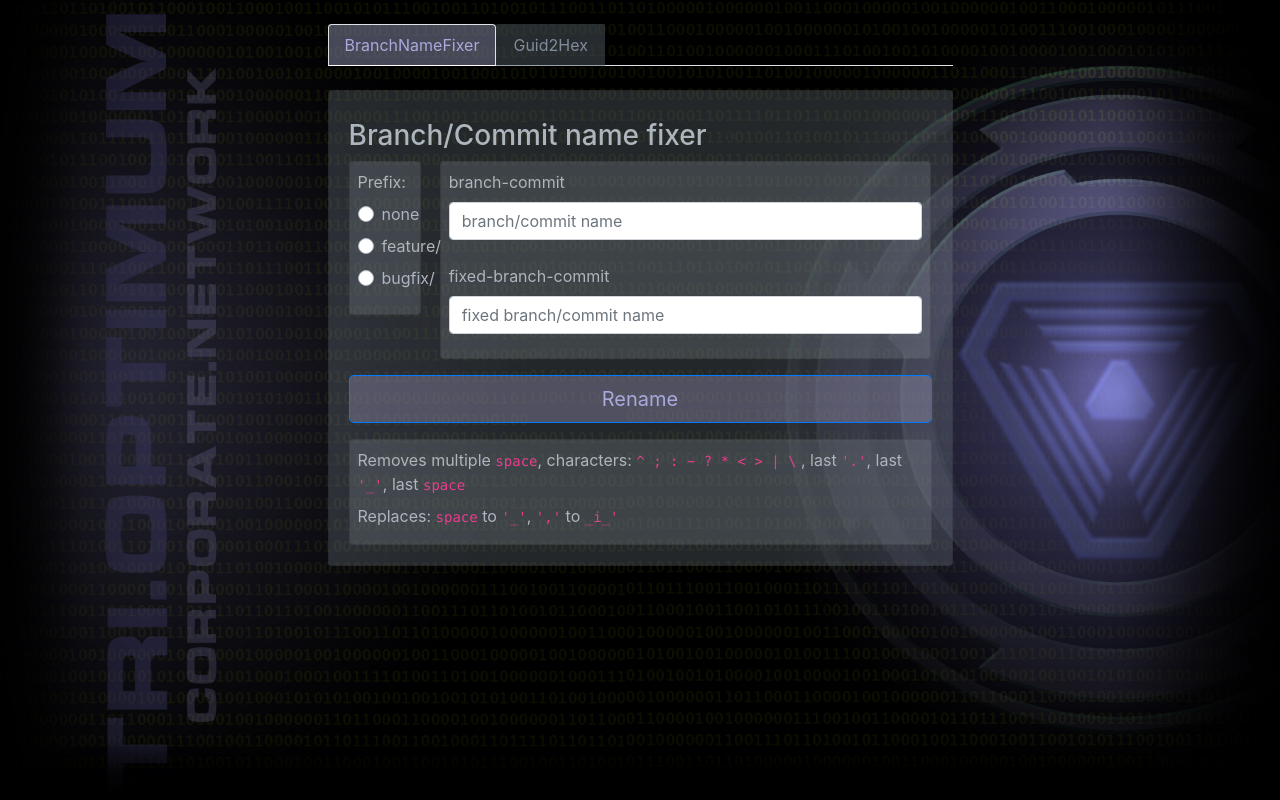
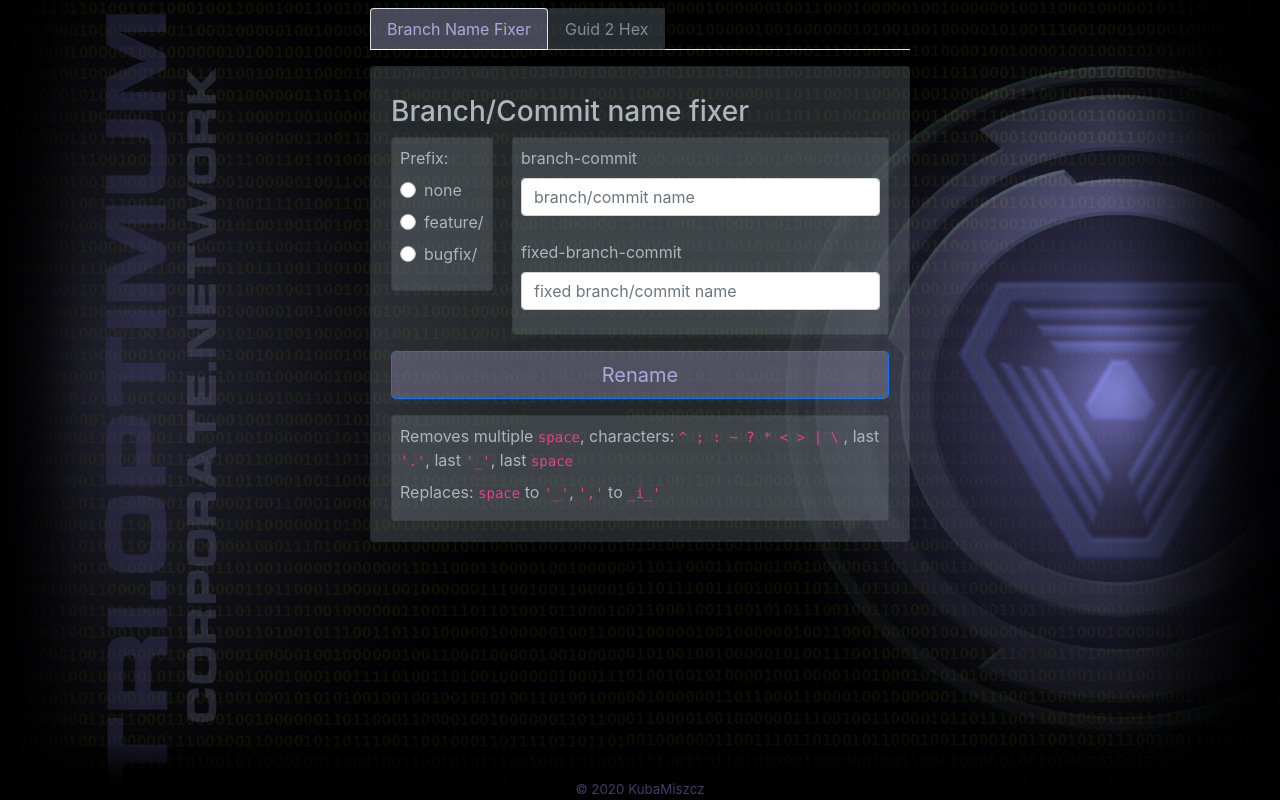
Before and after one commit to KubaMiszcz/KMDevTools, an Angular app: page / in a window 1280 px wide. Built offline with nearby package versions, Linux system fonts and the light colour scheme.

Commit message:
layout fixes

```diff
--- a/src/app/app.component.html
+++ b/src/app/app.component.html
@@ -1,4 +1,5 @@
-<div class="row mt-4">
+<div class="container">
+  <div class="row mt-2">
     <div class="col-3"></div>
 
     <div class="col-6">
@@ -6,10 +7,11 @@
       <ul class="nav nav-tabs" id="myTab" role="tablist">
         <li class="nav-item">
           <a class="nav-link active" id="home-tab" data-toggle="tab" href="#BranchNameFixer" role="tab" aria-controls="home"
-          aria-selected="true">BranchNameFixer</a>
+            aria-selected="true">Branch Name Fixer</a>
         </li>
         <li class="nav-item">
-        <a class="nav-link" id="profile-tab" data-toggle="tab" href="#Guid2Hex" role="tab" aria-controls="profile" aria-selected="false">Guid2Hex</a>
+          <a class="nav-link" id="profile-tab" data-toggle="tab" href="#Guid2Hex" role="tab" aria-controls="profile" aria-selected="false">Guid 2
+            Hex</a>
         </li>
       </ul>
       <div class="tab-content" id="myTabContent">
@@ -24,3 +26,7 @@
 
     <div class="col-3"></div>
   </div>
+  <div class="push"></div>
+</div>
+
+<app-footer class="mt-auto"></app-footer>
--- a/src/app/branch-name-fixer-module/branch-name-fixer/branch-name-fixer.component.html
+++ b/src/app/branch-name-fixer-module/branch-name-fixer/branch-name-fixer.component.html
@@ -1,4 +1,4 @@
-<div class="col p-0 pt-4">
+<div class="container col p-0 pt-3">
   <div class="card">
     <div class="card-body">
 
@@ -6,7 +6,7 @@
 
       <div class="row">
 
-        <div class="col-2">
+        <div class="col-3">
           <div class="card">
             <div class="card-body p-2">
               <p class="card-text mb-2">Prefix:</p>
@@ -33,7 +33,7 @@
           </div>
         </div>
 
-        <div class="col-10 pl-1">
+        <div class="col pl-1">
           <div class="card">
             <div class="card-body p-2">
               <div class="form-group">
@@ -68,8 +68,9 @@
               <code> ~</code>
               <code> ?</code>
               <code> *</code>
-              <code> <</code>
-              <code> ></code>
+              <code>
+                <</code> <code> >
+              </code>
               <code> |</code>
               <code> \</code> ,
               last <code>'.'</code>, last <code>'_'</code>, last <code>space</code></p>
--- a/src/app/shared/footer/footer.component.html
+++ b/src/app/shared/footer/footer.component.html
@@ -1 +1,3 @@
-<p>footer works!</p>
+<footer class="page-footer font-smaller blue pt-1 fixed-bottom">
+  <div class="footer-copyright text-center py-0">© 2020 KubaMiszcz </div>
+</footer>
```
Lines whose indentation alone changed are shown as unchanged.
